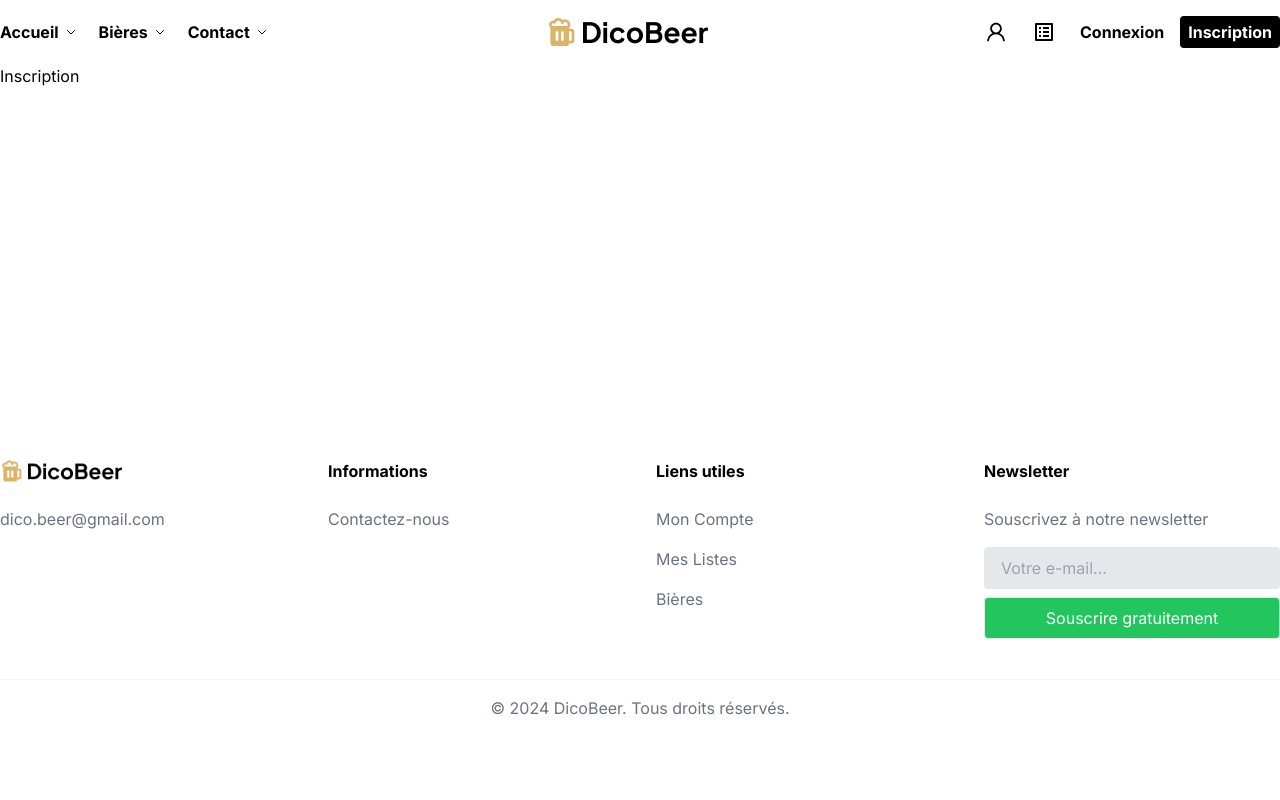
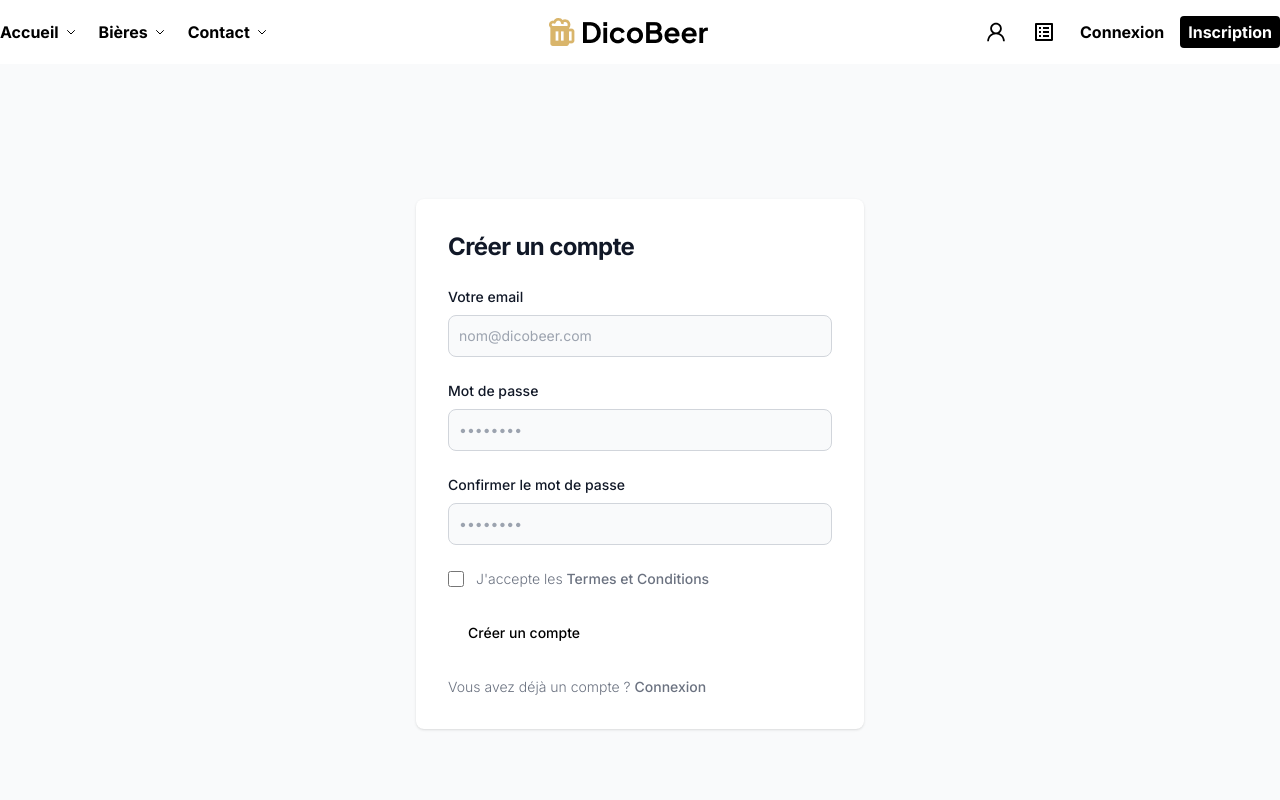
Before and after one commit to lege0053/DicoBeer, a Next.js app in the folder front/: page /inscription in a window 1280 px wide. Shown: the top 800 px of the page. Built offline with nearby package versions, Linux system fonts and the light colour scheme.

Commit message:
wip: page inscription

```diff
--- a/front/src/app/inscription/page.tsx
+++ b/front/src/app/inscription/page.tsx
@@ -5,5 +5,43 @@ export const metadata: Metadata = {
 }
 
 export default function Page() {
-    return <h1>Inscription</h1>
+    return (
+      <section className="bg-gray-50">
+      <div className="flex flex-col items-center justify-center px-6 py-8 mx-auto md:h-screen lg:py-0">
+          <div className="w-full bg-white rounded-lg shadow md:mt-0 sm:max-w-md xl:p-0">
+              <div className="p-6 space-y-4 md:space-y-6 sm:p-8">
+                  <h1 className="text-xl font-bold leading-tight tracking-tight text-gray-900 md:text-2xl">
+                      Créer un compte
+                  </h1>
+                  <form className="space-y-4 md:space-y-6" action="#">
+                      <div>
+                          <label for="email" className="block mb-2 text-sm font-medium text-gray-900">Votre email</label>
+                          <input type="email" name="email" id="email" className="bg-gray-50 border border-gray-300 text-gray-900 sm:text-sm rounded-lg focus:ring-primary-600 focus:border-primary-600 block w-full p-2.5 " placeholder="nom@dicobeer.com" required />
+                      </div>
+                      <div>
+                          <label for="password" className="block mb-2 text-sm font-medium text-gray-900">Mot de passe</label>
+                          <input type="password" name="password" id="password" placeholder="••••••••" className="bg-gray-50 border border-gray-300 text-gray-900 sm:text-sm rounded-lg focus:ring-primary-600 focus:border-primary-600 block w-full p-2.5" required />
+                      </div>
+                      <div>
+                          <label for="confirm-password" className="block mb-2 text-sm font-medium text-gray-900">Confirmer le mot de passe</label>
+                          <input type="confirm-password" name="confirm-password" id="confirm-password" placeholder="••••••••" className="bg-gray-50 border border-gray-300 text-gray-900 sm:text-sm rounded-lg focus:ring-primary-600 focus:border-primary-600 block w-full p-2.5" required />
+                      </div>
+                      <div className="flex items-start">
+                          <div className="flex items-center h-5">
+                            <input id="terms" aria-describedby="terms" type="checkbox" className="w-4 h-4 border border-gray-300 rounded bg-gray-50 focus:ring-3 focus:ring-primary-300" required />
+                          </div>
+                          <div className="ml-3 text-sm">
+                            <label for="terms" className="font-light text-gray-500">J'accepte les <a className="font-medium text-primary-600 hover:underline" href="#">Termes et Conditions</a></label>
+                          </div>
+                      </div>
+                      <button type="submit" className="w-fullbg-primary-600 hover:bg-primary-700 focus:ring-4 focus:outline-none focus:ring-primary-300 font-medium rounded-lg text-sm px-5 py-2.5 text-center">Créer un compte</button>
+                      <p className="text-sm font-light text-gray-500 ">
+                          Vous avez déjà un compte ? <a href="connexion" className="font-medium text-primary-600 hover:underline">Connexion</a>
+                      </p>
+                  </form>
+              </div>
+          </div>
+      </div>
+    </section>
+      )
   }
```
